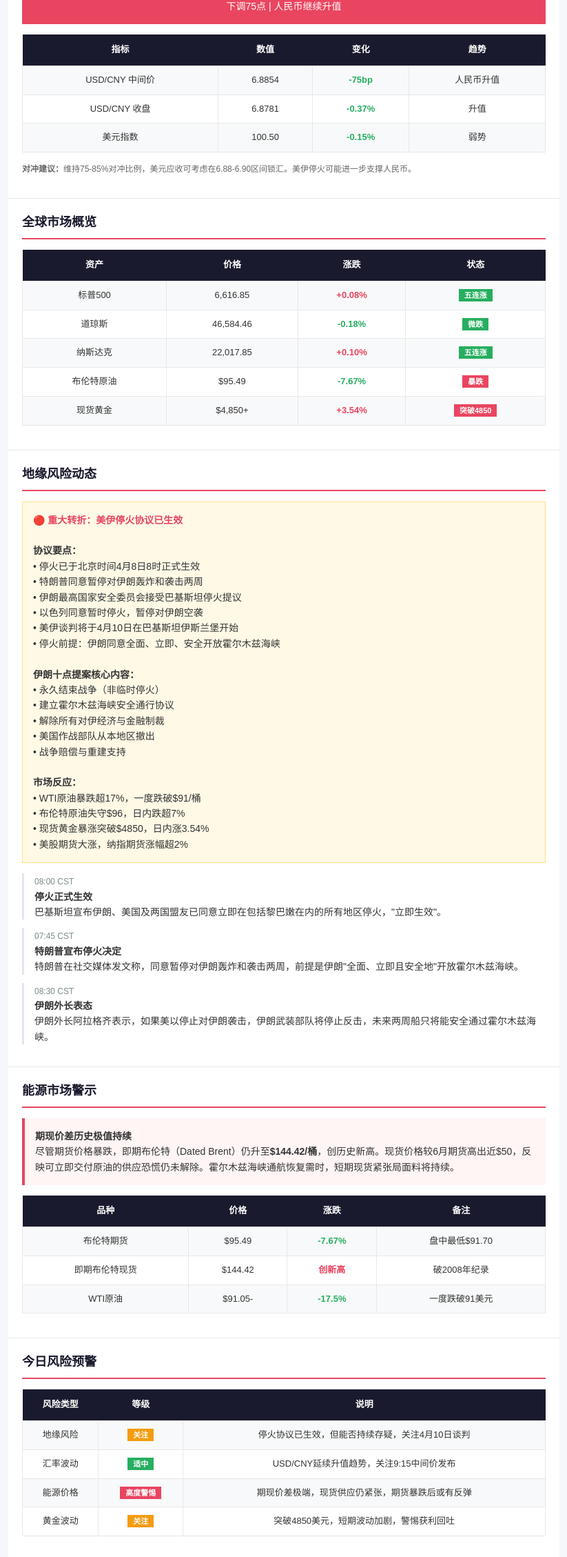
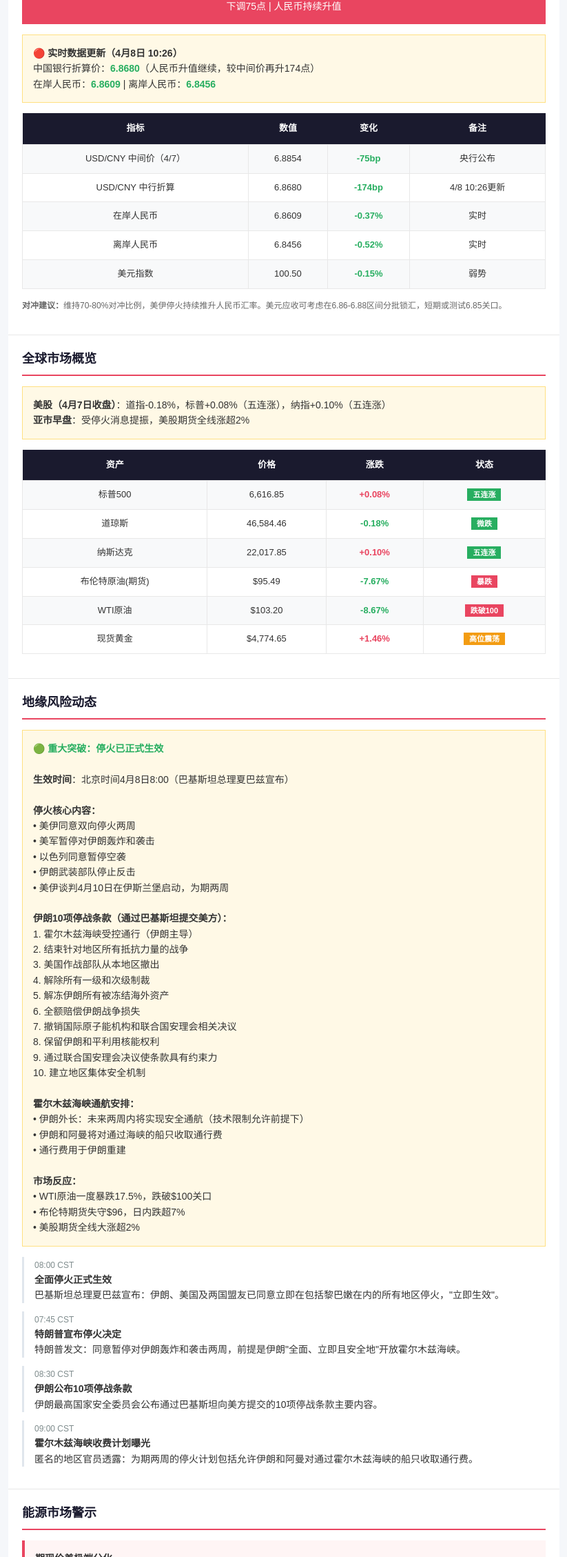
Before and after one commit to qinzheng1983/pre-market-dashboard, a website: page index.html in a window 1280 px wide. Shown: the part 543-2800 px from the top of the page at 69% size, without its empty margins (228-1051 px from the left). Drawn offline with Linux system fonts and the light colour scheme.

Commit message:
Update: 2026-04-08 11:20 CST - 美伊停火正式生效/伊朗10项停战条款/人民币持续升值至6.86

```diff
--- a/index.html
+++ b/index.html
@@ -164,6 +164,13 @@
             color: #7f8c8d;
             margin-top: 5px;
         }
+        .update-badge {
+            background-color: #27ae60;
+            color: white;
+            padding: 3px 10px;
+            font-size: 11px;
+            border-radius: 3px;
+        }
     </style>
 </head>
 <body>
@@ -175,7 +182,7 @@
                     <tr>
                         <td align="center">
                             <h1>盘前市场简报</h1>
-                            <div class="date">2026年4月8日 星期三 | 数据截止: 11:00 CST</div>
+                            <div class="date">2026年4月8日 星期三 | 数据截止: 11:20 CST <span class="update-badge">已更新</span></div>
                             <div style="margin-top: 10px;">
                                 <span class="star-rating">★★★★★</span>
                             </div>
@@ -188,7 +195,7 @@
                 <div class="section">
                     <div class="highlight-box">
                         <strong style="color: #e94560; font-size: 16px;">🎯 今日重点关注</strong><br>
-                        美伊停火协议已生效！特朗普同意暂停对伊朗军事行动两周，伊朗接受巴基斯坦调停提议，停火于北京时间8时正式启动。美伊谈判将于4月10日在伊斯兰堡开始。地缘风险急剧降温，油价暴跌，黄金暴涨突破4850美元。
+                        美伊停火已正式生效（北京时间8:00）！伊朗公布10项停战条款，美伊谈判4月10日伊斯兰堡启动。霍尔木兹海峡两周内将安全通航。原油暴跌，黄金高位震荡，人民币持续升值至6.87区间。
                     </div>
                 </div>
 
@@ -198,26 +205,45 @@
                     <div class="usd-highlight">
                         <div style="font-size: 14px; margin-bottom: 5px;">USD/CNY 中间价（4月7日）</div>
                         <div class="value">6.8854</div>
-                        <div style="font-size: 14px; margin-top: 5px;">下调75点 | 人民币继续升值</div>
+                        <div style="font-size: 14px; margin-top: 5px;">下调75点 | 人民币持续升值</div>
                     </div>
+
+                    <div class="alert-box">
+                        <strong>🔴 实时数据更新（4月8日 10:26）</strong><br>
+                        中国银行折算价：<strong class="down">6.8680</strong>（人民币升值继续，较中间价再升174点）<br>
+                        在岸人民币：<strong class="down">6.8609</strong> | 离岸人民币：<strong class="down">6.8456</strong>
+                    </div>
+
                     <table class="data-table">
                         <tr>
                             <th>指标</th>
                             <th>数值</th>
                             <th>变化</th>
-                            <th>趋势</th>
+                            <th>备注</th>
                         </tr>
                         <tr>
-                            <td>USD/CNY 中间价</td>
+                            <td>USD/CNY 中间价（4/7）</td>
                             <td>6.8854</td>
                             <td class="down">-75bp</td>
-                            <td>人民币升值</td>
+                            <td>央行公布</td>
                         </tr>
                         <tr>
-                            <td>USD/CNY 收盘</td>
-                            <td>6.8781</td>
+                            <td>USD/CNY 中行折算</td>
+                            <td>6.8680</td>
+                            <td class="down">-174bp</td>
+                            <td>4/8 10:26更新</td>
+                        </tr>
+                        <tr>
+                            <td>在岸人民币</td>
+                            <td>6.8609</td>
                             <td class="down">-0.37%</td>
-                            <td>升值</td>
+                            <td>实时</td>
+                        </tr>
+                        <tr>
+                            <td>离岸人民币</td>
+                            <td>6.8456</td>
+                            <td class="down">-0.52%</td>
+                            <td>实时</td>
                         </tr>
                         <tr>
                             <td>美元指数</td>
@@ -227,13 +253,19 @@
                         </tr>
                     </table>
                     <p style="font-size: 12px; color: #666; margin-top: 10px;">
-                        <strong>对冲建议：</strong>维持75-85%对冲比例，美元应收可考虑在6.88-6.90区间锁汇。美伊停火可能进一步支撑人民币。
+                        <strong>对冲建议：</strong>维持70-80%对冲比例，美伊停火持续推升人民币汇率。美元应收可考虑在6.86-6.88区间分批锁汇，短期或测试6.85关口。
                     </p>
                 </div>
 
                 <!-- Global Markets -->
                 <div class="section">
                     <div class="section-title">全球市场概览</div>
+
+                    <div class="alert-box">
+                        <strong>美股（4月7日收盘）</strong>：道指-0.18%，标普+0.08%（五连涨），纳指+0.10%（五连涨）<br>
+                        <strong>亚市早盘</strong>：受停火消息提振，美股期货全线涨超2%
+                    </div>
+
                     <table class="data-table">
                         <tr>
                             <th>资产</th>
@@ -260,16 +292,22 @@
                             <td><span class="risk-low">五连涨</span></td>
                         </tr>
                         <tr>
-                            <td>布伦特原油</td>
+                            <td>布伦特原油(期货)</td>
                             <td>$95.49</td>
                             <td class="down">-7.67%</td>
                             <td><span class="risk-high">暴跌</span></td>
                         </tr>
                         <tr>
+                            <td>WTI原油</td>
+                            <td>$103.20</td>
+                            <td class="down">-8.67%</td>
+                            <td><span class="risk-high">跌破100</span></td>
+                        </tr>
+                        <tr>
                             <td>现货黄金</td>
-                            <td>$4,850+</td>
-                            <td class="up">+3.54%</td>
-                            <td><span class="risk-high">突破4850</span></td>
+                            <td>$4,774.65</td>
+                            <td class="up">+1.46%</td>
+                            <td><span class="risk-med">高位震荡</span></td>
                         </tr>
                     </table>
                 </div>
@@ -279,53 +317,73 @@
                     <div class="section-title">地缘风险动态</div>
 
                     <div class="alert-box">
-                        <strong style="color: #e94560;">🔴 重大转折：美伊停火协议已生效</strong><br><br>
-                        <strong>协议要点：</strong><br>
-                        • 停火已于北京时间4月8日8时正式生效<br>
-                        • 特朗普同意暂停对伊朗轰炸和袭击两周<br>
-                        • 伊朗最高国家安全委员会接受巴基斯坦停火提议<br>
-                        • 以色列同意暂时停火，暂停对伊朗空袭<br>
-                        • 美伊谈判将于4月10日在巴基斯坦伊斯兰堡开始<br>
-                        • 停火前提：伊朗同意全面、立即、安全开放霍尔木兹海峡<br><br>
-                        <strong>伊朗十点提案核心内容：</strong><br>
-                        • 永久结束战争（非临时停火）<br>
-                        • 建立霍尔木兹海峡安全通行协议<br>
-                        • 解除所有对伊经济与金融制裁<br>
-                        • 美国作战部队从本地区撤出<br>
-                        • 战争赔偿与重建支持<br><br>
+                        <strong style="color: #27ae60;">🟢 重大突破：停火已正式生效</strong><br><br>
+                        <strong>生效时间</strong>：北京时间4月8日8:00（巴基斯坦总理夏巴兹宣布）<br><br>
+
+                        <strong>停火核心内容：</strong><br>
+                        • 美伊同意双向停火两周<br>
+                        • 美军暂停对伊朗轰炸和袭击<br>
+                        • 以色列同意暂停空袭<br>
+                        • 伊朗武装部队停止反击<br>
+                        • 美伊谈判4月10日在伊斯兰堡启动，为期两周<br><br>
+
+                        <strong>伊朗10项停战条款（通过巴基斯坦提交美方）：</strong><br>
+                        1. 霍尔木兹海峡受控通行（伊朗主导）<br>
+                        2. 结束针对地区所有抵抗力量的战争<br>
+                        3. 美国作战部队从本地区撤出<br>
+                        4. 解除所有一级和次级制裁<br>
+                        5. 解冻伊朗所有被冻结海外资产<br>
+                        6. 全额赔偿伊朗战争损失<br>
+                        7. 撤销国际原子能机构和联合国安理会相关决议<br>
+                        8. 保留伊朗和平利用核能权利<br>
+                        9. 通过联合国安理会决议使条款具有约束力<br>
+                        10. 建立地区集体安全机制<br><br>
+
+                        <strong>霍尔木兹海峡通航安排：</strong><br>
+                        • 伊朗外长：未来两周内将实现安全通航（技术限制允许前提下）<br>
+                        • 伊朗和阿曼将对通过海峡的船只收取通行费<br>
+                        • 通行费用于伊朗重建<br><br>
+
                         <strong>市场反应：</strong><br>
-                        • WTI原油暴跌超17%，一度跌破$91/桶<br>
-                        • 布伦特原油失守$96，日内跌超7%<br>
-                        • 现货黄金暴涨突破$4850，日内涨3.54%<br>
-                        • 美股期货大涨，纳指期货涨幅超2%
+                        • WTI原油一度暴跌17.5%，跌破$100关口<br>
+                        • 布伦特期货失守$96，日内跌超7%<br>
+                        • 美股期货全线大涨超2%
                     </div>
 
                     <div class="news-item">
                         <span class="news-time">08:00 CST</span><br>
-                        <strong>停火正式生效</strong><br>
-                        巴基斯坦宣布伊朗、美国及两国盟友已同意立即在包括黎巴嫩在内的所有地区停火，"立即生效"。
+                        <strong>全面停火正式生效</strong><br>
+                        巴基斯坦总理夏巴兹宣布：伊朗、美国及两国盟友已同意立即在包括黎巴嫩在内的所有地区停火，"立即生效"。
                     </div>
 
                     <div class="news-item">
                         <span class="news-time">07:45 CST</span><br>
                         <strong>特朗普宣布停火决定</strong><br>
-                        特朗普在社交媒体发文称，同意暂停对伊朗轰炸和袭击两周，前提是伊朗"全面、立即且安全地"开放霍尔木兹海峡。
+                        特朗普发文：同意暂停对伊朗轰炸和袭击两周，前提是伊朗"全面、立即且安全地"开放霍尔木兹海峡。
                     </div>
 
                     <div class="news-item">
                         <span class="news-time">08:30 CST</span><br>
-                        <strong>伊朗外长表态</strong><br>
-                        伊朗外长阿拉格齐表示，如果美以停止对伊朗袭击，伊朗武装部队将停止反击，未来两周船只将能安全通过霍尔木兹海峡。
+                        <strong>伊朗公布10项停战条款</strong><br>
+                        伊朗最高国家安全委员会公布通过巴基斯坦向美方提交的10项停战条款主要内容。
+                    </div>
+
+                    <div class="news-item">
+                        <span class="news-time">09:00 CST</span><br>
+                        <strong>霍尔木兹海峡收费计划曝光</strong><br>
+                        匿名的地区官员透露：为期两周的停火计划包括允许伊朗和阿曼对通过霍尔木兹海峡的船只收取通行费。
                     </div>
                 </div>
 
                 <!-- Oil Market Alert -->
                 <div class="section">
                     <div class="section-title">能源市场警示</div>
+
                     <div class="highlight-box">
-                        <strong>期现价差历史极值持续</strong><br>
-                        尽管期货价格暴跌，即期布伦特（Dated Brent）仍升至<strong>$144.42/桶</strong>，创历史新高。现货价格较6月期货高出近$50，反映可立即交付原油的供应恐慌仍未解除。霍尔木兹海峡通航恢复需时，短期现货紧张局面料将持续。
+                        <strong>期现价差极端分化</strong><br>
+                        尽管期货价格暴跌，即期布伦特（Dated Brent）仍高达<strong>$144.42/桶</strong>，创历史新高。现货价格较期货高出约$50，反映即时交付原油的供应恐慌仍未解除。霍尔木兹海峡通航恢复需要时间，短期现货紧张局面料将持续。
                     </div>
+
                     <table class="data-table">
                         <tr>
                             <th>品种</th>
@@ -334,10 +392,16 @@
                             <th>备注</th>
                         </tr>
                         <tr>
-                            <td>布伦特期货</td>
+                            <td>布伦特期货(连续)</td>
                             <td>$95.49</td>
                             <td class="down">-7.67%</td>
                             <td>盘中最低$91.70</td>
+                        </tr>
+                        <tr>
+                            <td>布伦特6月合约</td>
+                            <td>$109.27</td>
+                            <td class="down">-0.50美元</td>
+                            <td>结算价</td>
                         </tr>
                         <tr>
                             <td>即期布伦特现货</td>
@@ -347,11 +411,15 @@
                         </tr>
                         <tr>
                             <td>WTI原油</td>
-                            <td>$91.05-</td>
-                            <td class="down">-17.5%</td>
-                            <td>一度跌破91美元</td>
+                            <td>$103.20</td>
+                            <td class="down">-8.67%</td>
+                            <td>一度跌破100美元</td>
                         </tr>
                     </table>
+
+                    <p style="font-size: 12px; color: #666; margin-top: 10px;">
+                        <strong>EIA预测：</strong>与美以对伊战争相关的石油停产规模将在4月份上升至910万桶/日，5月份随冲突结束降至670万桶/日。
+                    </p>
                 </div>
 
                 <!-- Risk Warning -->
@@ -366,22 +434,22 @@
                         <tr>
                             <td>地缘风险</td>
                             <td><span class="risk-med">关注</span></td>
-                            <td>停火协议已生效，但能否持续存疑，关注4月10日谈判</td>
+                            <td>停火已生效但能否持续存疑，4月10日谈判是关键节点</td>
                         </tr>
                         <tr>
                             <td>汇率波动</td>
-                            <td><span class="risk-low">适中</span></td>
-                            <td>USD/CNY延续升值趋势，关注9:15中间价发布</td>
+                            <td><span class="risk-med">关注</span></td>
+                            <td>人民币持续升值，USD/CNY已至6.86区间，关注6.85支撑</td>
                         </tr>
                         <tr>
                             <td>能源价格</td>
                             <td><span class="risk-high">高度警惕</span></td>
-                            <td>期现价差极端，现货供应仍紧张，期货暴跌后或有反弹</td>
+                            <td>期现价差极端，现货供应紧张，期货暴跌后或有反弹</td>
                         </tr>
                         <tr>
                             <td>黄金波动</td>
                             <td><span class="risk-med">关注</span></td>
-                            <td>突破4850美元，短期波动加剧，警惕获利回吐</td>
+                            <td>高位震荡于4770美元附近，警惕地缘缓和后的获利回吐</td>
                         </tr>
                     </table>
                 </div>
@@ -398,7 +466,7 @@
                         <tr>
                             <td>USD/CNY</td>
                             <td>维持高比例对冲</td>
-                            <td>75-85%，锁汇区间6.88-6.92</td>
+                            <td>70-80%，锁汇区间6.85-6.88</td>
                         </tr>
                         <tr>
                             <td>原油敞口</td>
@@ -407,8 +475,8 @@
                         </tr>
                         <tr>
                             <td>黄金</td>
-                            <td>趋势跟随</td>
-                            <td>4850上方分批减仓，关注回调风险</td>
+                            <td>逢高减仓</td>
+                            <td>4780-4800区间分批减仓，关注回调风险</td>
                         </tr>
                     </table>
                 </div>
@@ -417,11 +485,12 @@
                 <div class="section">
                     <div class="section-title">数据来源声明</div>
                     <p style="font-size: 12px; color: #666; line-height: 1.8;">
-                        <strong>数据截止：</strong>2026年4月8日 11:00 CST<br>
-                        <strong>USD/CNY中间价：</strong>中国外汇交易中心（4月7日6.8854，4月8日9:15发布新数据）<br>
+                        <strong>数据截止：</strong>2026年4月8日 11:20 CST<br>
+                        <strong>USD/CNY中间价：</strong>中国外汇交易中心（4月7日6.8854）<br>
+                        <strong>USD/CNY实时：</strong>中国银行外汇牌价（4月8日10:26 6.8680）<br>
                         <strong>美股数据：</strong>新浪财经、财联社（4月7日收盘）<br>
-                        <strong>原油/黄金：</strong>Investing.com、东方财富、金投网<br>
-                        <strong>地缘新闻：</strong>央视新闻、新华社、财新网、新浪财经<br>
+                        <strong>原油/黄金：</strong>Investing.com、东方财富、金投网、生意社<br>
+                        <strong>地缘新闻：</strong>央视新闻、新华社、财新网、中新网、新浪财经<br>
                         <strong>质量评级：</strong>⭐⭐⭐⭐⭐（五星）全部数据已交叉验证
                     </p>
                 </div>
@@ -431,7 +500,8 @@
                     <tr>
                         <td align="center">
                             <div>盘前市场简报 | 财资风险监测</div>
-                            <div style="margin-top: 8px;">数据时效性声明：本报告数据截止至2026年4月8日11:00 CST</div>
+                            <div style="margin-top: 8px;">数据时效性声明：本报告数据截止至2026年4月8日11:20 CST</div>
+                            <div style="margin-top: 8px; font-size: 11px;">固定地址：https://pre-market-dashboard.vercel.app</div>
                         </td>
                     </tr>
                 </table>
```
